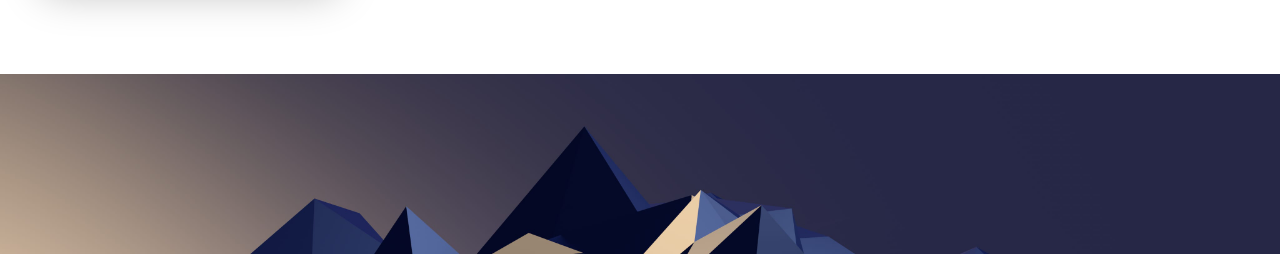
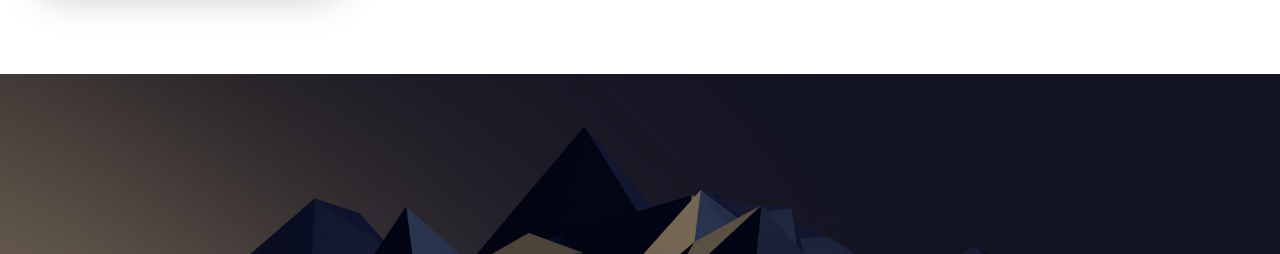
Before and after one commit to superneutrino8/hello-code, a Gatsby site: page / in a window 1280 px wide. Shown: the part 1655-1909 px from the top of the page. Built offline with nearby package versions, Linux system fonts and the light colour scheme; Gatsby itself is replaced by a stand-in of ours.

Commit message:
darken bg of wave componenent

```diff
--- a/src/components/Section.jsx
+++ b/src/components/Section.jsx
@@ -3,7 +3,7 @@ import styled from "styled-components"
 import Wave from "./Wave"
 
 const SectionGroup = styled.div`
-  background: url(${props => props.image});
+  background-image: linear-gradient(rgba(0, 0, 0, 0.5), rgba(0, 0, 0, 0.5)), url(${props => props.image});
   height: 720px;
   background-size: cover;
   display: grid;
@@ -45,7 +45,6 @@ const SectionTitle = styled.h3`
   @media (max-width: 720px) {
     font-size: 40px;
   }
-
 `
 
 const SectionText = styled.p`
@@ -68,8 +67,12 @@ const WaveTop = styled.div`
 
 const Section = props => (
   <SectionGroup image={props.image}>
-    <WaveTop><Wave /></WaveTop>
-    <WaveBottom><Wave /></WaveBottom>
+    <WaveTop>
+      <Wave />
+    </WaveTop>
+    <WaveBottom>
+      <Wave />
+    </WaveBottom>
     <SectionLogo src={props.logo}></SectionLogo>
     <SectionTitleGroup>
       <SectionTitle>{props.title}</SectionTitle>
```
